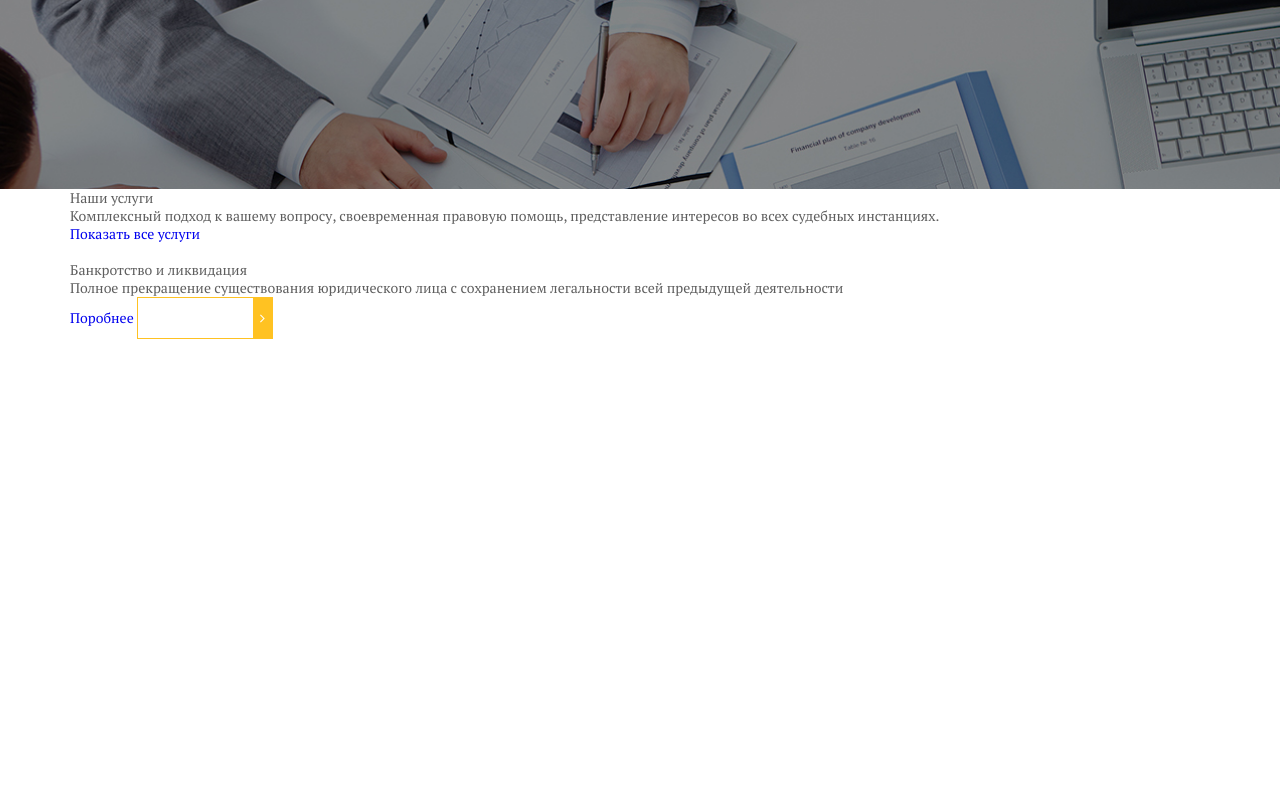
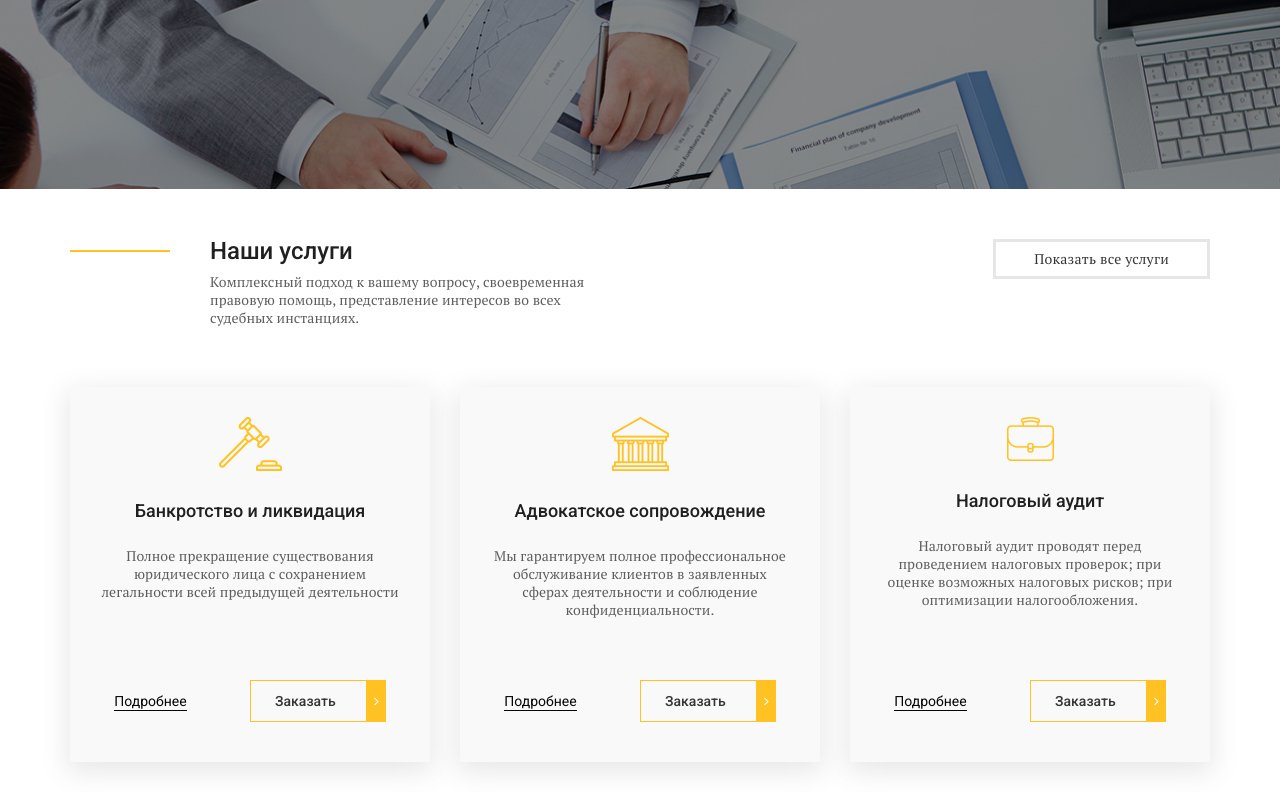
Before and after one commit to Introversionya/free-psd, a plain HTML site: page index.html in a window 1280 px wide. Shown: the part 451-1243 px from the top of the page. Before the commit the page ends 800 px from the top, so only its background shows below. Drawn offline with nearby package versions, Linux system fonts and the light colour scheme; files whose address does not match are found by name.

Commit message:
Секция "about"

```diff
--- a/css/style.css
+++ b/css/style.css
@@ -183,7 +183,7 @@ header {
     position: absolute;
     top: 50%;
     transform: translateY(-50%);
-    right: -12px;
+    right: -13px;
 }
 
 .slider__inner {
@@ -231,3 +231,102 @@ header {
 .slick-prev:before {
     content: "\f104";
 }
+
+.about {
+    padding: 50px 0px 30px;
+}
+
+.about__top {
+    display: flex;
+    justify-content: space-between;
+    margin-bottom: 60px;
+}
+
+.about__title-box {
+    max-width: 520px;
+    padding-left: 140px;
+    position: relative;
+}
+
+.about__title-box:before {
+    content: "";
+    position: absolute;
+    width: 100px;
+    height: 2px;
+    background-color: #ffc222;
+    left: 0;
+    top: 11px;
+}
+
+.about__title {
+    font-size: 24px;
+    font-weight: 500;
+    line-height: 24px;
+    color: #212020;
+    font-family: 'Roboto', sans-serif;
+    margin-bottom: 10px;
+}
+
+.about__text {
+    letter-spacing: 0.1px;
+}
+
+.about__btn a {
+    color: #373636;
+    line-height: 24px;
+    letter-spacing: 0.25px;
+    padding: 5px 38px;
+    border: 3px solid #e6e6e6;
+}
+
+.about__items {
+    display: flex;
+    justify-content: space-between;
+}
+
+.about__item {
+    max-width: 360px;
+    text-align: center;
+    padding: 30px 0px 80px;
+    position: relative;
+    min-height: 375px;
+    background-color: #f9f9f9;
+    box-shadow: 0px 7px 24.3px 2.7px rgba(91, 89, 89, 0.14);
+}
+
+.about__item-title {
+    color: #212020;
+    font-size: 18px;
+    line-height: 24px;
+    font-weight: 500;
+    font-family: 'Roboto', sans-serif;
+    padding: 24px 0;
+}
+
+.about__item-text {
+    letter-spacing: 0.1px;
+    padding: 0px 30px 30px;
+
+}
+
+.about__item-btn {
+    position: absolute;
+    bottom: 40px;
+    left: 0;
+    right: 0;
+}
+
+.about__item-btn .default-btn {
+    color: #373636;
+}
+
+.about__item-btn .default-btn:after {
+    color: #ffffff;
+}
+
+.about__item-link {
+    color: #050505;
+    font-family: 'Roboto', sans-serif;
+    border-bottom: 1px solid #050505;
+    margin-right: 60px;
+}
--- a/index.html
+++ b/index.html
@@ -98,28 +98,65 @@
         <div class="container">
             <div class="about__top">
                 <div class="about__title-box">
-                    <div class="about-title">
+                    <div class="about__title">
                         Наши услуги
                     </div>
                     <div class="about__text">
-                        Комплексный подход к вашему вопросу, своевременная правовую помощь, представление интересов во всех судебных инстанциях.
+                        Комплексный подход к вашему вопросу, своевременная правовую помощь, представление интересов во
+                        всех судебных инстанциях.
                     </div>
                 </div>
-                <a href="#" class="about__btn">
-                    Показать все услуги
-                </a>
+                <div class="about__btn">
+                    <a href="#">
+                        Показать все услуги
+                    </a>
+                </div>
             </div>
             <div class="about__items">
-                <div class="about__items">
+                <div class="about__item">
                     <img src="img/about-1.png" alt="">
                     <div class="about__item-title">
                         Банкротство и ликвидация
                     </div>
                     <div class="about__item-text">
-                        Полное прекращение существования юридического лица с сохранением легальности всей предыдущей деятельности
+                        Полное прекращение существования юридического лица с сохранением легальности всей предыдущей
+                        деятельности
                     </div>
-                    <div class="about__item-link">
-                        <a href="#">Поробнее</a>
+                    <div class="about__item-btn">
+                        <a class="about__item-link" href="#">Подробнее</a>
+                        <a data-fancybox data-src="#modal" href="javascript:;" class="default-btn">
+                            Заказать
+                        </a>
+                    </div>
+                </div>
+                <div class="about__item">
+                    <img src="img/about-2.png" alt="">
+                    <div class="about__item-title">
+                        Адвокатское сопровождение
+                    </div>
+                    <div class="about__item-text">
+                        Мы гарантируем полное профессиональное обслуживание клиентов в заявленных сферах деятельности и
+                        соблюдение
+                        конфиденциальности.
+                    </div>
+                    <div class="about__item-btn">
+                        <a class="about__item-link" href="#">Подробнее</a>
+                        <a data-fancybox data-src="#modal" href="javascript:;" class="default-btn">
+                            Заказать
+                        </a>
+                    </div>
+                </div>
+                <div class="about__item">
+                    <img src="img/about-3.png" alt="">
+                    <div class="about__item-title">
+                        Налоговый аудит
+                    </div>
+                    <div class="about__item-text">
+                        Налоговый аудит проводят перед проведением налоговых проверок; при оценке возможных налоговых
+                        рисков; при оптимизации налогообложения.
+                    </div>
+                    <div class="about__item-btn">
+                        <a class="about__item-link" href="#">Подробнее</a>
                         <a data-fancybox data-src="#modal" href="javascript:;" class="default-btn">
                             Заказать
                         </a>
```
Also changed, not shown: img/about-1.png (added), img/about-2.png (added), img/about-3.png (added).
